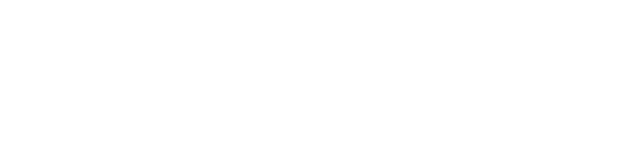
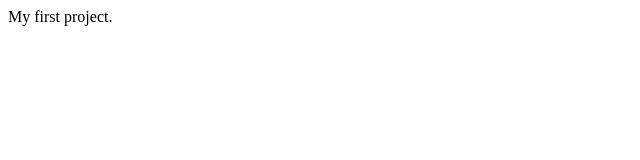
Before and after one commit to kamrulsaad/1st-assignment, a plain HTML site: page html/index.html in a window 1280 px wide. Shown: the whole page, without its empty margins (0-640 px from the left). Drawn offline with Linux system fonts and the light colour scheme.

Commit message:
second-test-commit

```diff
--- a/html/index.html
+++ b/html/index.html
@@ -7,6 +7,6 @@
     <title>Web Developer Portfolio</title>
 </head>
 <body>
-
+    My first project.
 </body>
 </html>
```
